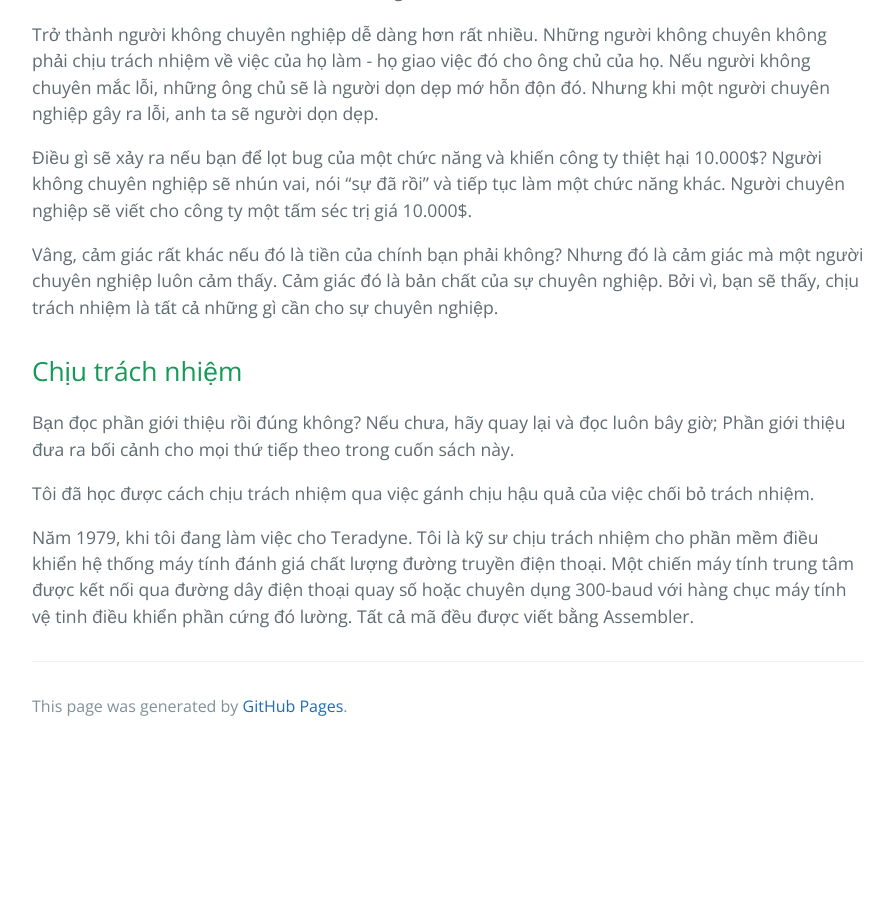
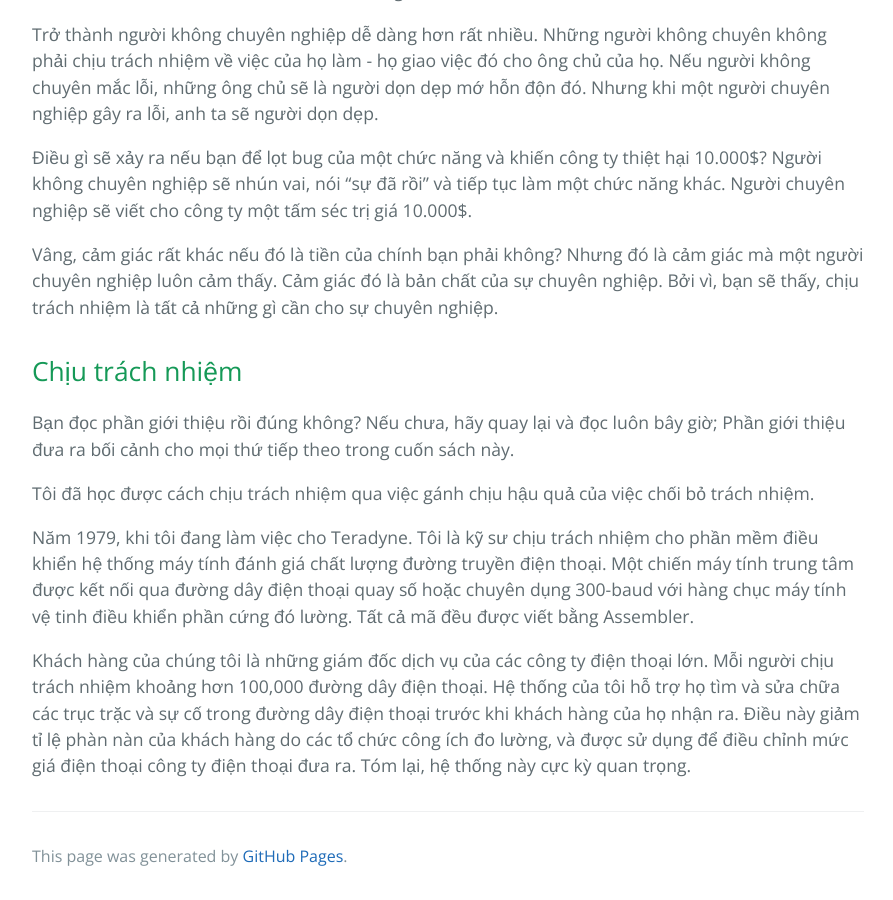
Before and after one commit to HaiBV/haibv.github.io, a Jekyll site: the page built from clean-coder/chapter-1-professionalism.md, in a window 1280 px wide and 900 px high, scrolled down 716 px. Shown: the whole window, without its empty margins (192-1085 px from the left). Built offline with Jekyll 4.4.1, drawn with Linux system fonts in a browser that asks for light colours; our own code applies the rules of GitHub Pages for plain Markdown files; before the commit the page ends 1466 px from its top, so only the background shows below that.

Commit message:
Update The Clean Coder - Chapter 1 Professionalism

```diff
--- a/clean-coder/chapter-1-professionalism.md
+++ b/clean-coder/chapter-1-professionalism.md
@@ -23,3 +23,5 @@ Bạn đọc phần giới thiệu rồi đúng không? Nếu chưa, hãy quay l
 Tôi đã học được cách chịu trách nhiệm qua việc gánh chịu hậu quả của việc chối bỏ trách nhiệm.
 
 Năm 1979, khi tôi đang làm việc cho Teradyne. Tôi là kỹ sư chịu trách nhiệm cho phần mềm điều khiển hệ thống máy tính đánh giá chất lượng đường truyền điện thoại. Một chiến máy tính trung tâm được kết nối qua đường dây điện thoại quay số hoặc chuyên dụng 300-baud với hàng chục máy tính vệ tinh điều khiển phần cứng đó lường. Tất cả mã đều được viết bằng Assembler.
+
+Khách hàng của chúng tôi là những giám đốc dịch vụ của các công ty điện thoại lớn. Mỗi người chịu trách nhiệm khoảng hơn 100,000 đường dây điện thoại. Hệ thống của tôi hỗ trợ họ tìm và sửa chữa các trục trặc và sự cố trong đường dây điện thoại trước khi khách hàng của họ nhận ra. Điều này giảm tỉ lệ phàn nàn của khách hàng do các tổ chức công ích đo lường, và được sử dụng để điều chỉnh mức giá điện thoại công ty điện thoại đưa ra. Tóm lại, hệ thống này cực kỳ quan trọng.
```
